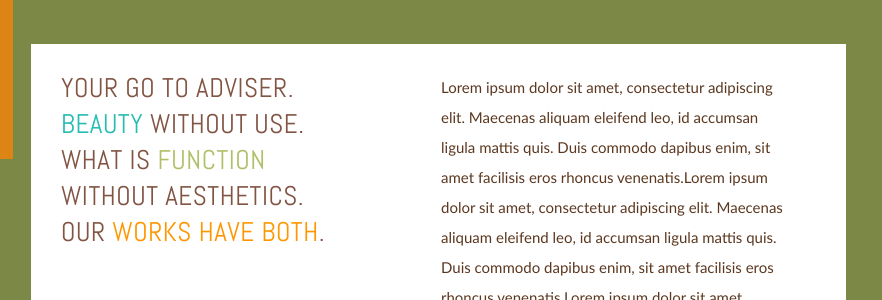
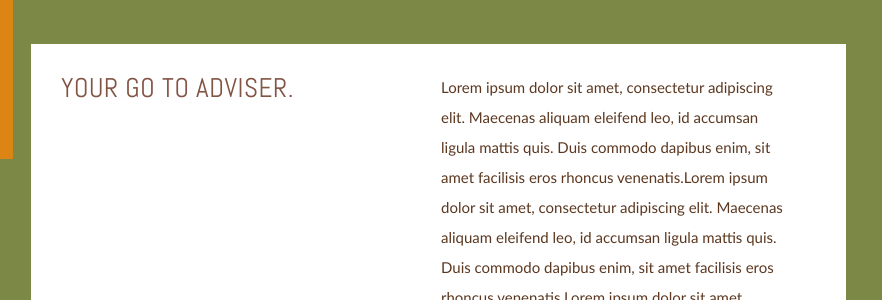
Before and after one commit to Mropportunity/Silent-Partnersite, a plain HTML site: page index.html in a window 1280 px wide. Shown: the top 300 px of the page, 269-1151 px from the left. Drawn offline with Linux system fonts and the light colour scheme.

Commit message:
Update index.html

```diff
--- a/index.html
+++ b/index.html
@@ -39,7 +39,7 @@
 			<div class="body">
 				<div class="content-home">
 					<div>
-						<h3>Your go to Adviser. <span class="beauty">beauty</span> without use. What is <span class="function">function</span> without aesthetics. our <span class="works">works have both</span>.</h3>
+						<h3>Your go to Adviser. </h3>
 						<p>
 							Lorem ipsum dolor sit amet, consectetur adipiscing elit. Maecenas aliquam eleifend leo, id accumsan ligula mattis quis. Duis commodo dapibus enim, sit amet facilisis eros rhoncus venenatis.Lorem ipsum dolor sit amet, consectetur adipiscing elit. Maecenas aliquam eleifend leo, id accumsan ligula mattis quis. Duis commodo dapibus enim, sit amet facilisis eros rhoncus venenatis.Lorem ipsum dolor sit amet, consectetur adipiscing elit. Maecenas aliquam eleifend leo, id accumsan ligula mattis quis. Duis commodo dapibus enim, sit amet facilisis eros rhoncus venenatis.
 						</p>
```
